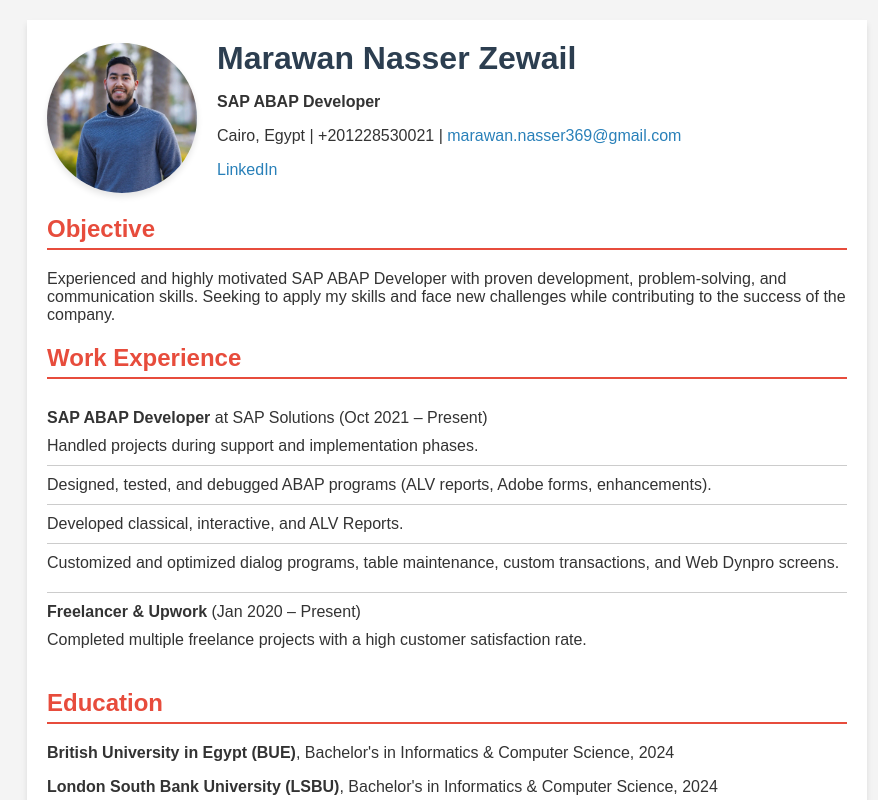
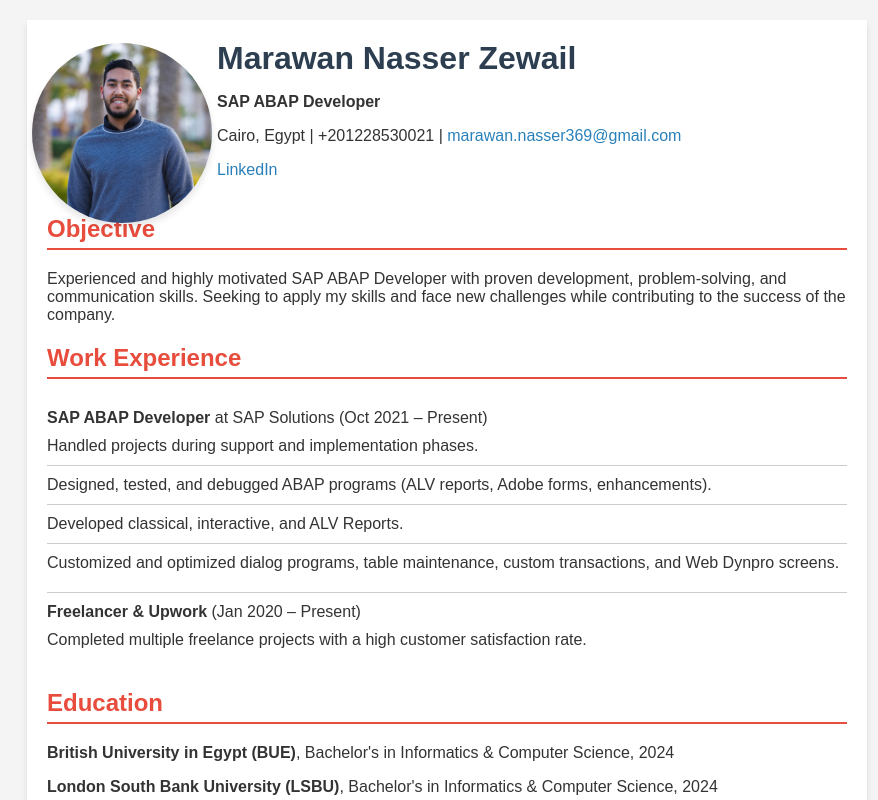
Before and after one commit to marawanNasser2/marawan-cv, a plain HTML site: page index.html in a window 1280 px wide. In both pictures the pointer is over the picture 315 px from the left and 117 px from the top of the page. Shown: the top 800 px of the page, without its empty margins (193-1071 px from the left). Drawn offline with Linux system fonts and the light colour scheme.

Commit message:
Update styles.css

```diff
--- a/styles.css
+++ b/styles.css
@@ -28,6 +28,12 @@
     border-radius: 50%;
     margin-right: 20px;
     box-shadow: 0px 4px 6px rgba(0, 0, 0, 0.1);
+    transition: transform 0.3s ease; /* Smooth transition */
+    transform-origin: top; /* Zoom from the top */
+}
+
+.profile-photo:hover {
+    transform: scale(1.2); /* Zoom by 20% */
 }
 
 .info {
```
